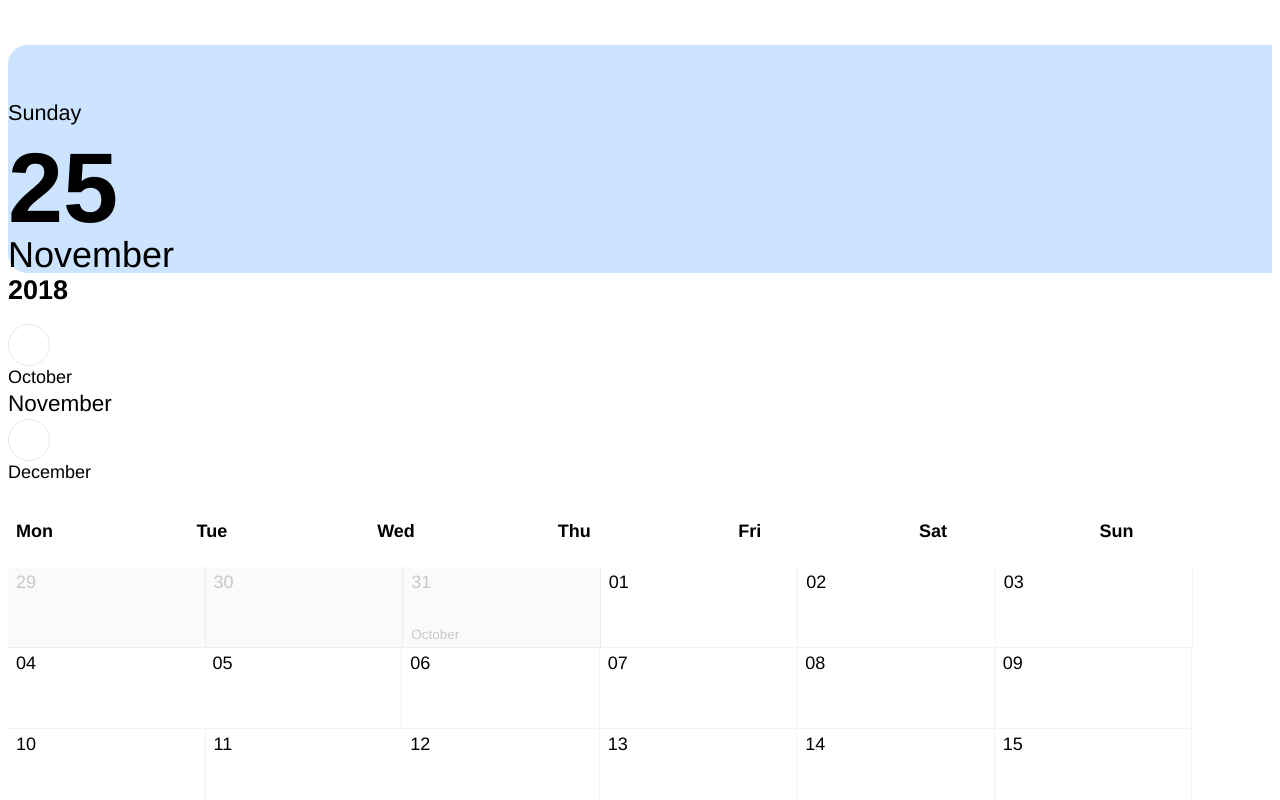
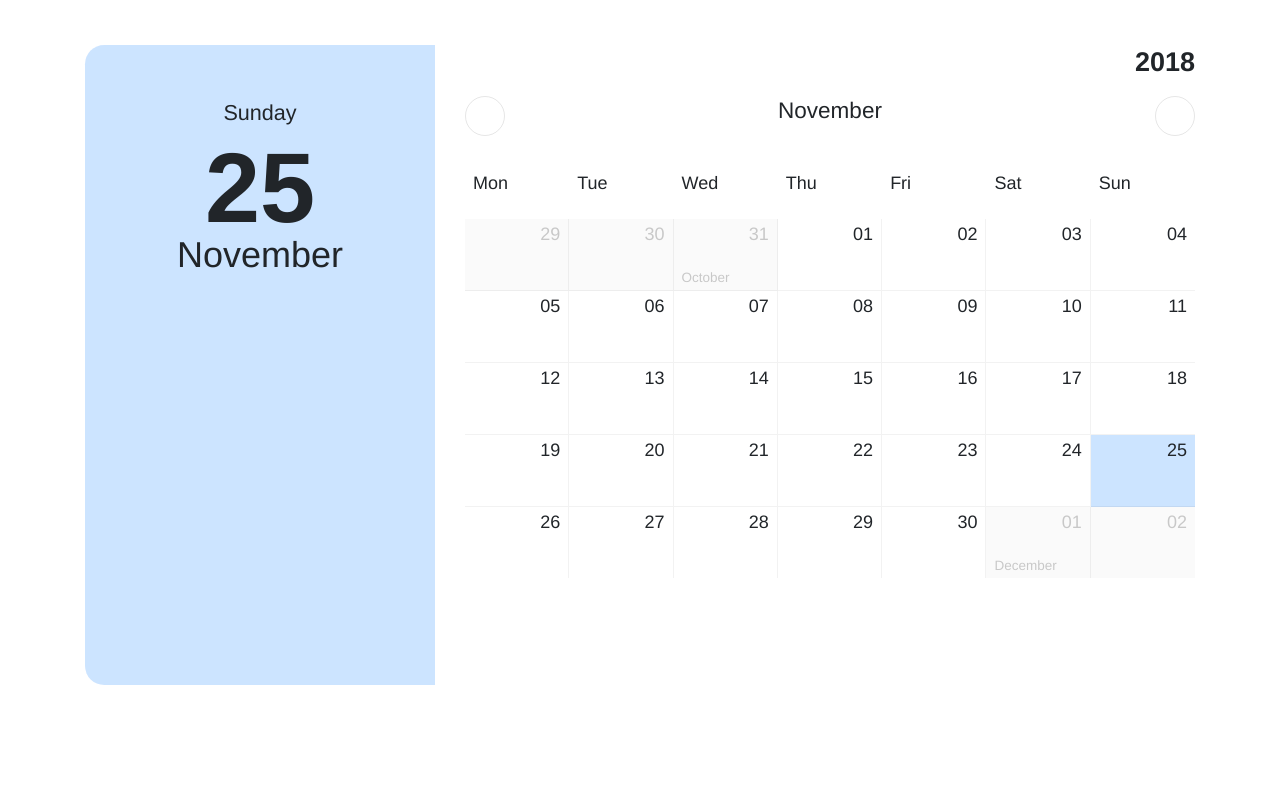
Before and after one commit to trelo-bifteki/duty-calls-ui, a Vue app: page / in a window 1280 px wide. Shown: the top 800 px of the page. Built offline with nearby package versions, Linux system fonts and the light colour scheme.

Commit message:
fixing bootstrap

```diff
--- a/src/App.vue
+++ b/src/App.vue
@@ -391,6 +391,9 @@ export default {
 </template>
 
 <style lang="scss">
+
+@import "~bootstrap/scss/bootstrap";
+
 $font-family-base: "HelveticaNeue-Light", "Helvetica Neue Light", "Helvetica Neue", Helvetica, Arial, "Lucida Grande", sans-serif;
 $font-weight-base: 300;
 $font-size: 1.125em;
--- a/src/main.js
+++ b/src/main.js
@@ -1,7 +1,5 @@
 import Vue from 'vue'
 import App from './App.vue'
-
-import 'bootstrap';
 
 Vue.config.productionTip = false
 
```
